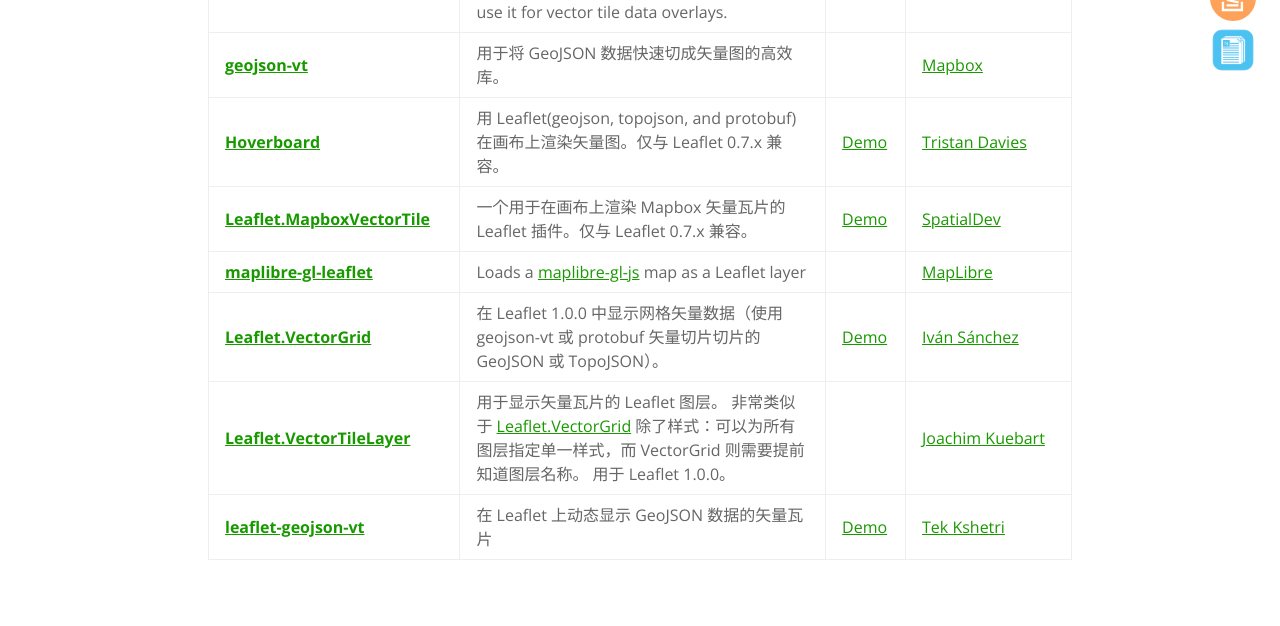
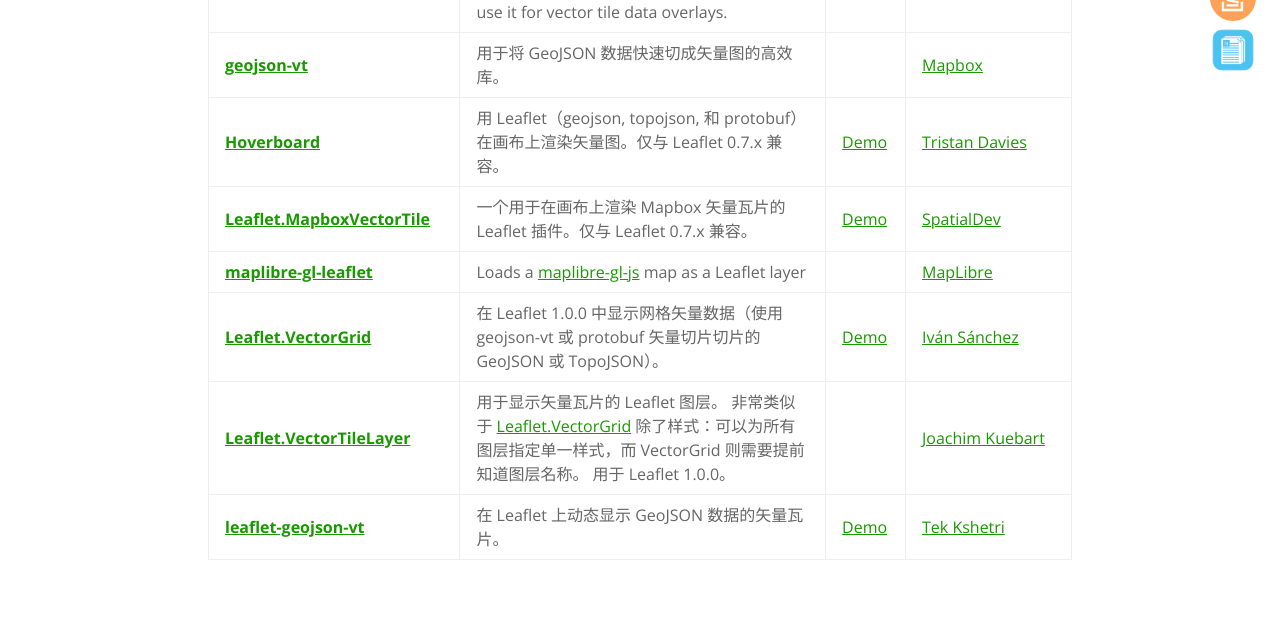
Before and after one commit to NICEXAI/leaflet_zh, a Jekyll site: the page built from plugins.md, in a window 1280 px wide and 900 px high, scrolled down 7662 px. Shown: the part 153-779 px from the top of the window. Built offline with Jekyll 4.4.1, drawn with Linux system fonts in a browser that asks for light colours; some of the changed text lies outside the part shown.

Commit message:
- 对 leaflet-calendar 内的文档进行翻译和校正

```diff
--- a/_plugins/tile-image-display/leaflet-rotate.md
+++ b/_plugins/tile-image-display/leaflet-rotate.md
@@ -9,4 +9,4 @@
 compatible-v1: true
 ---
 
-向 Leaflet 地图窗格添加旋转功能
+向 Leaflet 地图窗格添加旋转功能。
--- a/_plugins/time-elevation/leaflet-calendar.md
+++ b/_plugins/time-elevation/leaflet-calendar.md
@@ -9,4 +9,4 @@
 compatible-v1: true
 ---
 
-leaflet-calendar allows you to add a calendar picker and trigger a custom function when a date is selected.
+leaflet-calendar 允许你添加日历选择器，并在选择日期时触发自定义函数。
--- a/_plugins/user-interface/leaflet-bootstrapzoom.md
+++ b/_plugins/user-interface/leaflet-bootstrapzoom.md
@@ -9,4 +9,4 @@
 compatible-v1: true
 ---
 
-使用 Twitter Bootstrap 样式的按钮覆盖默认缩放控制按钮
+使用 Twitter Bootstrap 样式的按钮覆盖默认缩放控制按钮。
--- a/_plugins/user-interface/leaflet-condensedattribution.md
+++ b/_plugins/user-interface/leaflet-condensedattribution.md
@@ -9,4 +9,4 @@
 compatible-v1: true
 ---
 
-一个能使长属性在悬停时可见的属性插件
+一个能使长属性在悬停时可见的属性插件。
--- a/_plugins/vector-tiles/hoverboard.md
+++ b/_plugins/vector-tiles/hoverboard.md
@@ -9,4 +9,4 @@
 compatible-v1: false
 ---
 
-用 Leaflet(geojson, topojson, and protobuf) 在画布上渲染矢量图。仅与 Leaflet 0.7.x 兼容。
+用 Leaflet（geojson, topojson, 和 protobuf） 在画布上渲染矢量图。仅与 Leaflet 0.7.x 兼容。
--- a/_plugins/vector-tiles/leafletgeojsonvt.md
+++ b/_plugins/vector-tiles/leafletgeojsonvt.md
@@ -9,4 +9,4 @@
 compatible-v1: true
 ---
 
-在 Leaflet 上动态显示 GeoJSON 数据的矢量瓦片
+在 Leaflet 上动态显示 GeoJSON 数据的矢量瓦片。
```
